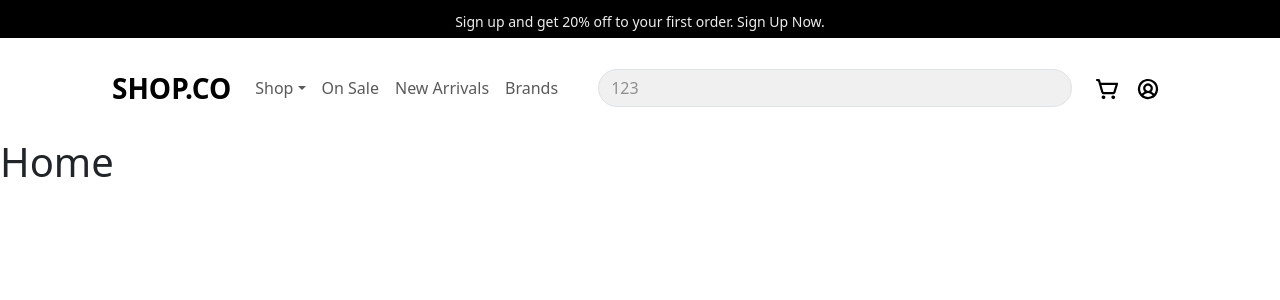
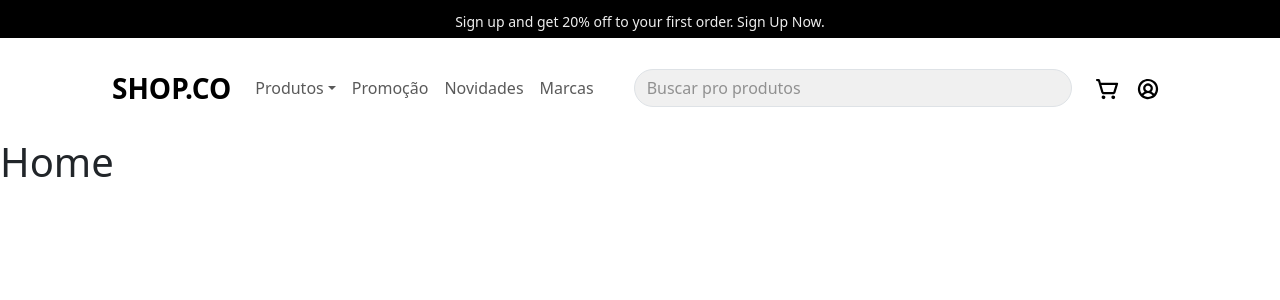
Before and after one commit to andmarruda/frontend-ecommerce, a React (Vite) app: page / in a window 1280 px wide. Shown: the top 300 px of the page. Built offline with nearby package versions, Linux system fonts and the light colour scheme.

Commit message:
added translation

```diff
--- a/package.json
+++ b/package.json
@@ -11,8 +11,10 @@
   },
   "dependencies": {
     "bootstrap": "^5.3.2",
+    "i18next": "^23.7.15",
     "react": "^18.2.0",
     "react-dom": "^18.2.0",
+    "react-i18next": "^14.0.0",
     "react-router-dom": "^6.21.1",
     "vite-plugin-svgr": "^4.2.0"
   },
--- a/src/components/Header.jsx
+++ b/src/components/Header.jsx
@@ -3,8 +3,11 @@ import { Link } from "react-router-dom";
 import Input from "./Input";
 import CartIcon from "../assets/icons/cart.svg?react";
 import UserIcon from "../assets/icons/user.svg?react";
+import { useTranslation } from "react-i18next";
 
 const Header = () => {
+    const { t } = useTranslation();
+
     return (
         <header>
             <div className="top">
@@ -19,25 +22,25 @@ const Header = () => {
                     <div className="collapse navbar-collapse" id="ecommerceMenu">
                         <ul className="navbar-nav">
                             <li className="nav-item dropdown">
-                                <Link className="nav-link dropdown-toggle" to="/" role="button" data-bs-toggle="dropdown" aria-expanded="false">Shop</Link>
+                                <Link className="nav-link dropdown-toggle" to="/" role="button" data-bs-toggle="dropdown" aria-expanded="false">{t('shop')}</Link>
                                 <ul className="dropdown-menu">
-                                    <li><a className="dropdown-item" href="#">Category 1</a></li>
-                                    <li><a className="dropdown-item" href="#">Category 2</a></li>
-                                    <li><a className="dropdown-item" href="#">Category 3</a></li>
+                                    <li><Link className="dropdown-item" to="#">{t('category')} 1</Link></li>
+                                    <li><Link className="dropdown-item" href="#">{t('category')} 2</Link></li>
+                                    <li><Link className="dropdown-item" href="#">{t('category')} 3</Link></li>
                                 </ul>
                             </li>
                             <li className="nav-item">
-                                <Link className="nav-link" to="/" role="button">On Sale</Link>
+                                <Link className="nav-link" to="/" role="button">{t('onSale')}</Link>
                             </li>
                             <li className="nav-item">
-                                <Link className="nav-link" to="/" role="button">New Arrivals</Link>
+                                <Link className="nav-link" to="/" role="button">{t('newArrivals')}</Link>
                             </li>
                             <li className="nav-item">
-                                <Link className="nav-link" to="/" role="button">Brands</Link>
+                                <Link className="nav-link" to="/" role="button">{t('brands')}</Link>
                             </li>
                         </ul>
                         <form className="search" role="search">
-                            <Input className="form-control" value="123" type="text" placeholder="Search for products..." aria-label="readonly input example" />
+                            <Input className="form-control" type="text" placeholder={t('searchPlaceholder')} />
                         </form>
                         <ul className="navbar-nav icons">
                             <li className="nav-item">
--- /dev/null
+++ b/src/i18n.jsx
@@ -0,0 +1,27 @@
+import i18n from "i18next";
+import { initReactI18next } from "react-i18next";
+
+import translationEN from "./locales/en/translation.json";
+import translationPT from "./locales/pt/translation.json";
+
+const resources = {
+    en: {
+        translation: translationEN
+    },
+    pt: {
+        translation: translationPT
+    }
+};
+
+i18n
+    .use(initReactI18next)
+    .init({
+        resources,
+        lng: 'pt',
+        keySeparator: false,
+        interpolation: {
+            escapeValue: false
+        }
+    });
+
+export default i18n;
--- /dev/null
+++ b/src/locales/en/translation.json
@@ -0,0 +1,8 @@
+{
+    "category": "Category",
+    "shop": "Shop",
+    "onSale": "On Sale",
+    "newArrivals": "New Arrivals",
+    "brands": "Brands",
+    "searchPlaceholder": "Search for products"
+}
--- /dev/null
+++ b/src/locales/pt/translation.json
@@ -0,0 +1,8 @@
+{
+    "category": "Categoria",
+    "shop": "Produtos",
+    "onSale": "Promoção",
+    "newArrivals": "Novidades",
+    "brands": "Marcas",
+    "searchPlaceholder": "Buscar pro produtos"
+}
--- a/src/main.jsx
+++ b/src/main.jsx
@@ -1,6 +1,7 @@
 import React from 'react'
 import ReactDOM from 'react-dom/client'
 import App from './App.jsx'
+import './i18n.jsx'
 
 ReactDOM.createRoot(document.getElementById('root')).render(
     <App />,
```
Also changed, not shown: 1 other file (tests, documents, lock files or other folders).
